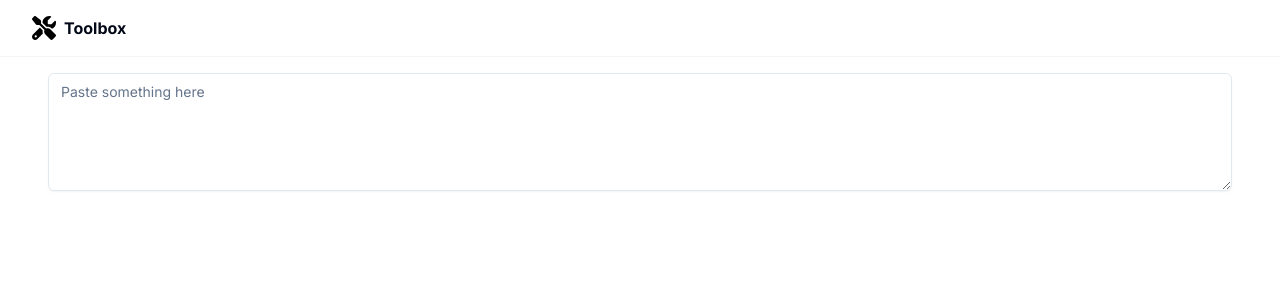
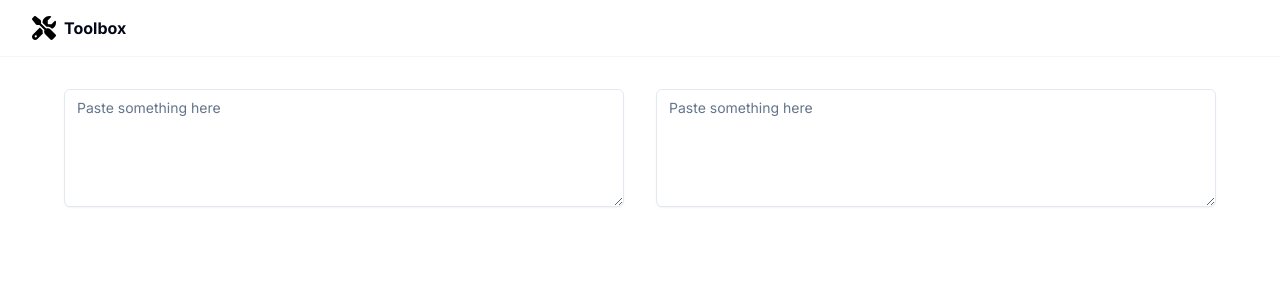
Before and after one commit to thameera/toolbox, a Next.js app: page / in a window 1280 px wide. Shown: the top 300 px of the page. Built offline with nearby package versions, Linux system fonts and the light colour scheme.

Commit message:
Add a second parser column

```diff
--- a/src/components/parser/parser-column.tsx
+++ b/src/components/parser/parser-column.tsx
@@ -24,7 +24,7 @@ export function ParserColumn(): JSX.Element {
   };
 
   return (
-    <div>
+    <div className="p-4">
       <ParserTextarea onChange={handleTextChange} />
 
       <div className="mt-4">
--- a/src/components/parser/parser-container.tsx
+++ b/src/components/parser/parser-container.tsx
@@ -2,8 +2,13 @@ import { ParserColumn } from "./parser-column";
 
 export function ParserContainer(): JSX.Element {
   return (
-    <div>
-      <ParserColumn />
+    <div className="flex flex-row">
+      <div className="w-1/2">
+        <ParserColumn />
+      </div>
+      <div className="w-1/2">
+        <ParserColumn />
+      </div>
     </div>
   );
 }
```
